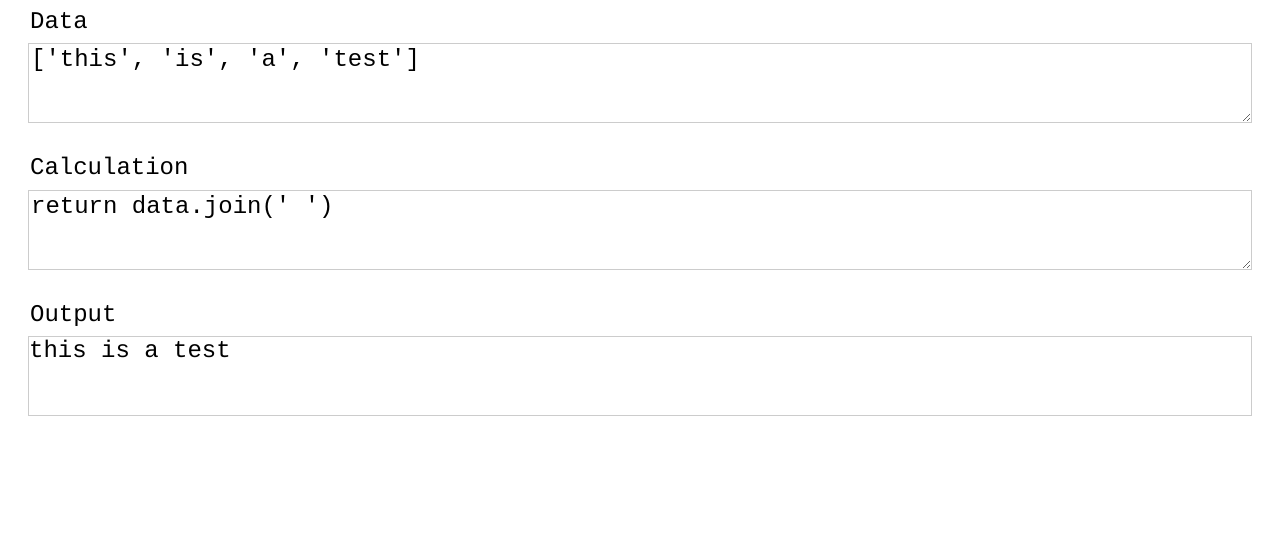
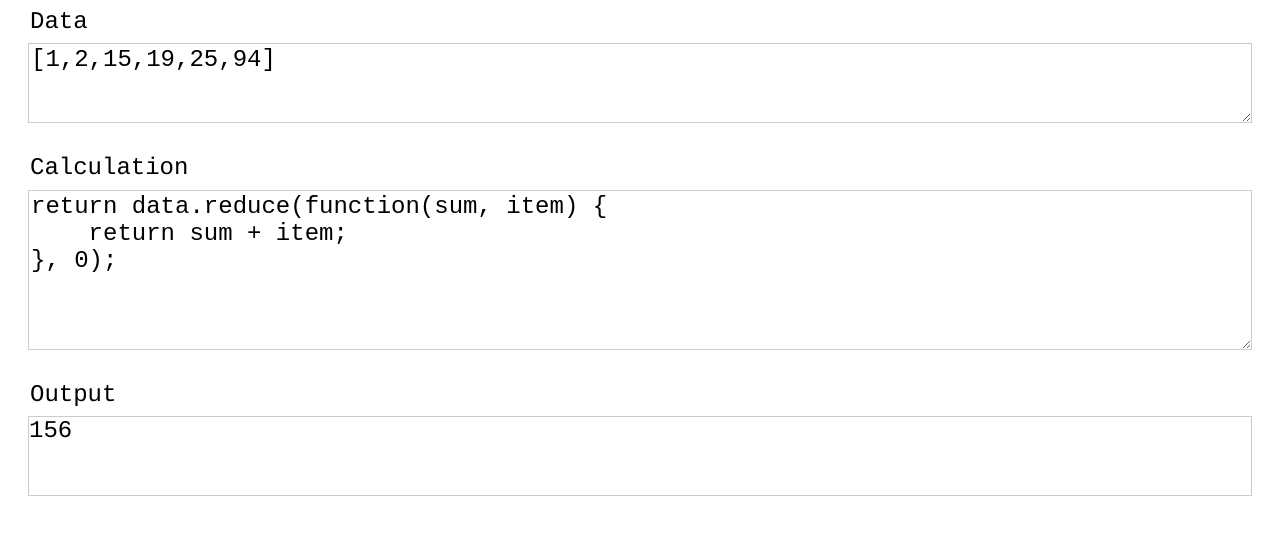
Before and after one commit to hubgit/js-calculator, a plain HTML site: page index.html in a window 1280 px wide. Drawn offline with Linux system fonts and the light colour scheme.

Commit message:
Better example

```diff
--- a/index.html
+++ b/index.html
@@ -10,11 +10,13 @@
 <form class="calculation">
 	<fieldset>
 		<legend>Data</legend>
-		<textarea name="dataInput">['this', 'is', 'a', 'test']</textarea>
+		<textarea name="dataInput">[1,2,15,19,25,94]</textarea>
 	</fieldset>
 	<fieldset>
 		<legend>Calculation</legend>
-		<textarea name="dataCalculation">return data.join(' ')</textarea>
+		<textarea name="dataCalculation">return data.reduce(function(sum, item) {
+    return sum + item;
+}, 0);</textarea>
 	</fieldset>
 	<fieldset>
 		<legend>Output</legend>
--- a/notebook.css
+++ b/notebook.css
@@ -1,6 +1,11 @@
 body {
 	font-family: Courier, monospace;
 	font-size: 1.5rem;
+}
+
+fieldset {
+	border: none;
+	margin-bottom: 1rem;
 }
 
 textarea, output {
@@ -12,9 +17,8 @@ textarea, output {
 	font-size: inherit;
 }
 
-fieldset {
-	border: none;
-	margin-bottom: 1rem;
+textarea[name=dataCalculation] {
+	height: 10rem;
 }
 
 output[data-error] {
```
